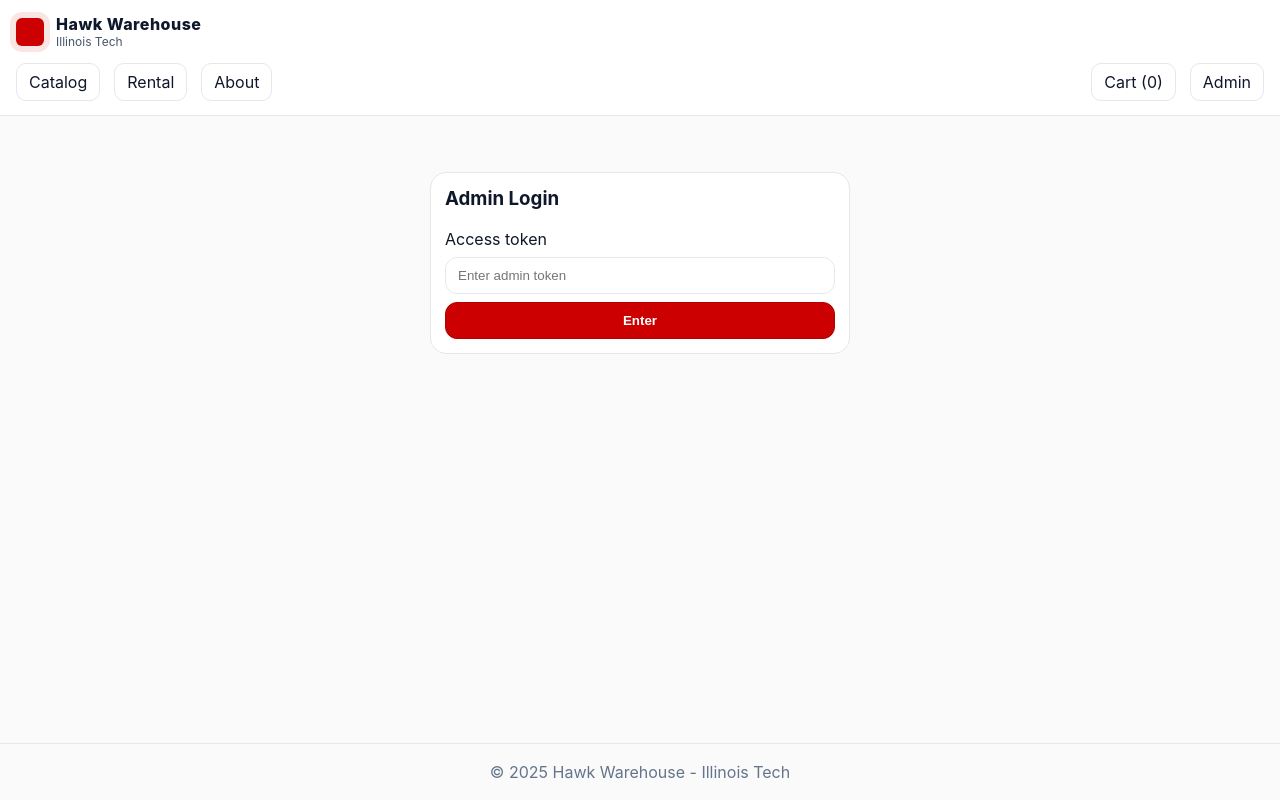
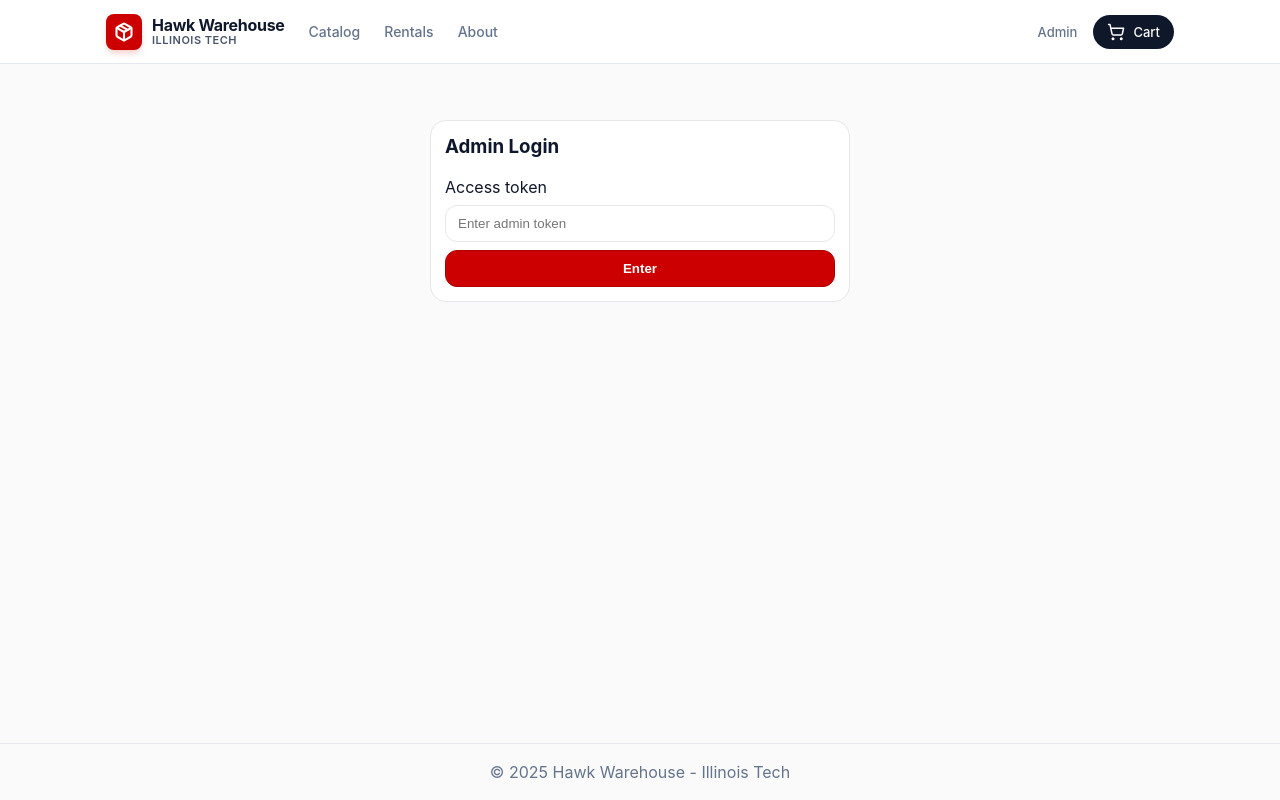
Before and after one commit to DominikFX/ITMD547-Project, a React (Vite) app in the folder hawk-warehouse/: page /admin-login in a window 1280 px wide. Built offline with nearby package versions, Linux system fonts and the light colour scheme; no server answers.

Commit message:
redesigned navigation, product detail UI

```diff
--- a/hawk-warehouse/package.json
+++ b/hawk-warehouse/package.json
@@ -13,6 +13,7 @@
     "node": ">=20.19.0"
   },
   "dependencies": {
+    "lucide-react": "^0.556.0",
     "react": "^19.1.1",
     "react-dom": "^19.1.1",
     "react-router-dom": "^7.9.4"
--- a/hawk-warehouse/src/App.tsx
+++ b/hawk-warehouse/src/App.tsx
@@ -1,31 +1,14 @@
-import { Outlet, NavLink } from 'react-router-dom'
-import { useStore } from './store'
+import { Outlet } from 'react-router-dom'
 import NavBar from './components/NavBar'
 import Footer from './components/footer'
 
 export default function App() {
-  const { state } = useStore()
-  const cartCount = state.cart.reduce((s, x) => s + x.qty, 0)
-
   return (
     <div className="hw-app">
-      <NavBar>
-        <nav className="hw-nav">
-          <NavLink to="/catalog" className="hw-link">Catalog</NavLink>
-          <NavLink to="/rental" className="hw-link">Rental</NavLink>
-          <NavLink to="/about" className="hw-link">About</NavLink>
-
-          <div style={{ flex: 1 }} />
-
-          <NavLink to="/cart" className="hw-link hw-cart">Cart ({cartCount})</NavLink>
-          <NavLink to="/admin" className="hw-link">Admin</NavLink>
-        </nav>
-      </NavBar>
-
+      <NavBar />
       <main className="hw-main">
         <Outlet />
       </main>
-
       <Footer />
     </div>
   )
--- a/hawk-warehouse/src/components/NavBar.tsx
+++ b/hawk-warehouse/src/components/NavBar.tsx
@@ -1,14 +1,48 @@
-export default function NavBar({ children }: { children?: React.ReactNode }) {
+import { NavLink, Link } from 'react-router-dom'
+import { useStore } from '../store'
+import { Package, ShoppingCart } from 'lucide-react'
+
+export default function NavBar() {
+  const { state } = useStore()
+  const cartCount = state.cart.reduce((s, x) => s + x.qty, 0)
+
   return (
-    <header className="hw-topbar">
-      <div className="hw-brand">
-        <span className="hw-logo" aria-hidden />
-        <div>
-          <div className="hw-title">Hawk Warehouse</div>
-          <div className="hw-sub">Illinois Tech</div>
+    <header className="hw-navbar">
+      <div className="hw-navbar-inner">
+
+        <Link to="/" className="hw-brand">
+          <div className="hw-logo-icon">
+            <Package size={20} strokeWidth={2.5} />
+          </div>
+          <div className="hw-brand-text">
+            <span className="hw-brand-title">Hawk Warehouse</span>
+            <span className="hw-brand-sub">Illinois Tech</span>
+          </div>
+        </Link>
+
+        <nav className="hw-menu">
+          <NavLink to="/catalog" className={({ isActive }) => `hw-nav-item ${isActive ? 'active' : ''}`}>
+            Catalog
+          </NavLink>
+          <NavLink to="/rental" className={({ isActive }) => `hw-nav-item ${isActive ? 'active' : ''}`}>
+            Rentals
+          </NavLink>
+          <NavLink to="/about" className={({ isActive }) => `hw-nav-item ${isActive ? 'active' : ''}`}>
+            About
+          </NavLink>
+        </nav>
+
+        <div className="hw-actions">
+          <NavLink to="/admin" className="hw-nav-item small">
+            Admin
+          </NavLink>
+          <NavLink to="/cart" className="hw-btn-cart">
+            <ShoppingCart size={18} />
+            <span>Cart</span>
+            {cartCount > 0 && <span className="hw-cart-count">{cartCount}</span>}
+          </NavLink>
         </div>
       </div>
-      {children}
     </header>
   )
 }
--- a/hawk-warehouse/src/pages/ProductDetail.tsx
+++ b/hawk-warehouse/src/pages/ProductDetail.tsx
@@ -1,32 +1,56 @@
-import { useParams } from 'react-router-dom'
+import { useParams, useNavigate } from 'react-router-dom'
 import { useStore } from '../store'
 import PriceTag from '../components/PriceTag'
 
 export default function ProductDetail() {
   const { id } = useParams()
+  const navigate = useNavigate()
   const { state, dispatch } = useStore()
   const p = state.inventory.find(x => x.id === id)
-  if (!p) return <div>Product not found.</div>
+
+  if (!p) return <div style={{ padding: 40, textAlign: 'center' }}>Product not found.</div>
+
   return (
-    <div className="hw-row" style={{ gap: 24, alignItems: 'flex-start', flexWrap: 'wrap' }}>
-      <img src={p.image} alt={p.name} style={{ width: 420, maxWidth: '100%', borderRadius: 16, border: '1px solid #24242a' }} />
-      <div className="hw-col" style={{ maxWidth: 520 }}>
-        <h2 style={{ margin: 0 }}>{p.name}</h2>
-        <div style={{ color: '#a1a1aa' }}>{p.category}</div>
-        <div style={{ height: 10 }} />
-        {p.type === 'catalog'
-          ? <PriceTag msrp={p.priceMsrp} sale={p.priceSale} />
-          : <div><strong>${(p.rentalRatePerDay ?? 0).toFixed(2)}/day</strong></div>}
-        <div style={{ height: 10 }} />
-        <p style={{ lineHeight: 1.5 }}>{p.description ?? 'No description provided.'}</p>
-        <div style={{ color: '#a1a1aa', fontSize: 12 }}>Stock: {p.stock}</div>
-        {p.type === 'catalog' && (
-          <div className="hw-row">
-            <button className="hw-btn" disabled={p.stock <= 0}
-              onClick={() => dispatch({ type: 'ADD_TO_CART', productId: p.id, qty: 1 })}
-            >Add to cart</button>
+    <div className="hw-detail-container">
+      <div>
+        <button onClick={() => navigate(-1)} className="hw-btn ghost hw-btn-back">
+          ← Back
+        </button>
+      </div>
+      <div className="hw-detail-grid">
+        <div className="hw-detail-image-col">
+          <img src={p.image} alt={p.name} className="hw-detail-image" />
+        </div>
+        <div className="hw-detail-info-col">
+          <h1 className="hw-detail-title">{p.name}</h1>
+          <div className="hw-detail-category">{p.category}</div>
+          <div className="spacer" />
+          {p.type === 'catalog'
+            ? <div className="hw-detail-price"><PriceTag msrp={p.priceMsrp} sale={p.priceSale} /></div>
+            : <div className="hw-detail-price">${(p.rentalRatePerDay ?? 0).toFixed(2)}<span className="hw-detail-rate-suffix">/day</span></div>}
+
+          <div className="spacer" />
+          <p className="hw-detail-desc">
+            {p.description ?? 'No description provided.'}
+          </p>
+          <div className="spacer" />
+          <div className="hw-detail-stock">
+            Availability: {p.stock > 0
+              ? <span className="hw-stock-ok">{p.stock} in stock</span>
+              : <span className="hw-stock-low">Out of stock</span>}
           </div>
-        )}
+
+          {p.type === 'catalog' && (
+            <div className="hw-row">
+              <button
+                className="hw-btn hw-btn-add"
+                disabled={p.stock <= 0}
+                onClick={() => dispatch({ type: 'ADD_TO_CART', productId: p.id, qty: 1 })}>
+                Add to Cart
+              </button>
+            </div>
+          )}
+        </div>
       </div>
     </div>
   )
--- a/hawk-warehouse/src/theme.css
+++ b/hawk-warehouse/src/theme.css
@@ -27,6 +27,7 @@ body {
   font-family: Inter, system-ui, -apple-system, Segoe UI, Roboto, Ubuntu, Cantarell, 'Helvetica Neue', Arial, 'Noto Sans';
   background: #fafafa;
   color: var(--text);
+  -webkit-font-smoothing: antialiased;
 }
 
 a {
@@ -48,61 +49,136 @@ a {
   flex: 1
 }
 
-.hw-topbar {
-  border-bottom: 1px solid #e5e7eb;
-  background: linear-gradient(0deg, #fff, #fff);
+.hw-navbar {
   position: sticky;
   top: 0;
-  z-index: 20;
+  z-index: 100;
+  background: rgba(255, 255, 255, 0.9);
+  backdrop-filter: blur(12px);
+  border-bottom: 1px solid #e2e8f0;
+  height: 64px;
+  display: flex;
+  align-items: center;
+}
+
+.hw-navbar-inner {
+  width: 100%;
+  max-width: 1100px;
+  margin: 0 auto;
+  padding: 0 16px;
+  display: flex;
+  align-items: center;
+  justify-content: space-between;
+  gap: 24px;
 }
 
 .hw-brand {
   display: flex;
   align-items: center;
-  gap: 12px;
-  padding: 14px 16px;
+  gap: 10px;
+  text-decoration: none;
+  color: var(--text);
 }
 
-.hw-logo {
-  width: 28px;
-  height: 28px;
-  border-radius: 6px;
+.hw-logo-icon {
+  width: 36px;
+  height: 36px;
   background: var(--iit-red);
-  box-shadow: 0 0 0 6px rgba(204, 0, 0, 0.10);
-  display: inline-block;
+  color: white;
+  border-radius: 8px;
+  display: flex;
+  align-items: center;
+  justify-content: center;
+  box-shadow: 0 4px 6px -1px rgba(204, 0, 0, 0.2);
 }
 
-.hw-title {
-  font-weight: 800;
-  letter-spacing: 0.5px
+.hw-brand-text {
+  display: flex;
+  flex-direction: column;
+  line-height: 1.1;
 }
 
-.hw-sub {
-  color: var(--muted);
-  font-size: 12px
+.hw-brand-title {
+  font-weight: 700;
+  font-size: 16px;
+  letter-spacing: -0.3px;
 }
 
-.hw-nav {
-  display: flex;
-  gap: 14px;
-  padding: 0 16px 14px;
-  flex-wrap: wrap
+.hw-brand-sub {
+  font-size: 11px;
+  color: var(--muted);
+  text-transform: uppercase;
+  font-weight: 600;
+  letter-spacing: 0.5px;
 }
 
-.hw-link {
-  padding: 8px 12px;
-  border-radius: 10px;
-  background: #ffffff;
-  border: 1px solid #e5e7eb;
+.hw-menu {
+  display: flex;
+  gap: 24px;
+  align-items: center;
 }
 
-.hw-link.active {
-  border-color: var(--iit-red);
-  box-shadow: 0 0 0 3px var(--ring)
+.hw-nav-item {
+  font-size: 14px;
+  font-weight: 500;
+  color: #64748b;
+  padding: 4px 0;
+  position: relative;
 }
 
-.hw-cart {
-  margin-left: auto
+.hw-nav-item:hover {
+  color: var(--text);
+}
+
+.hw-nav-item.active {
+  color: var(--iit-red);
+  font-weight: 600;
+}
+
+.hw-nav-item.small {
+  font-size: 13px;
+}
+
+.hw-actions {
+  display: flex;
+  align-items: center;
+  gap: 16px;
+  margin-left: auto;
+}
+
+.hw-btn-cart {
+  display: flex;
+  align-items: center;
+  gap: 8px;
+  background: var(--text);
+  color: white;
+  padding: 8px 14px;
+  border-radius: 999px;
+  font-size: 13px;
+  font-weight: 500;
+}
+
+.hw-btn-cart:hover {
+  background: black;
+  transform: translateY(-1px);
+}
+
+.hw-btn-cart:active {
+  transform: translateY(0);
+}
+
+.hw-cart-count {
+  background: var(--iit-red);
+  color: white;
+  font-size: 11px;
+  font-weight: 700;
+  height: 18px;
+  min-width: 18px;
+  border-radius: 9px;
+  display: flex;
+  align-items: center;
+  justify-content: center;
+  padding: 0 4px;
 }
 
 .hw-grid {
@@ -152,16 +228,29 @@ a {
   cursor: pointer;
 }
 
+.hw-btn:hover {
+  background: var(--iit-red-600);
+}
+
 .hw-btn.secondary {
   background: #ffffff;
   border-color: #e5e7eb;
-  color: #0f172a
+  color: #0f172a;
+}
+
+.hw-btn.secondary:hover {
+  background: #f8fafc;
+  border-color: #cbd5e1;
 }
 
 .hw-btn.ghost {
   background: transparent;
-  border: 1px dashed #e5e7eb;
-  color: #0f172a
+  border: 2px solid #e5e7eb;
+  color: #0f172a;
+}
+
+.hw-btn.ghost:hover {
+  border-color: #94a3b8;
 }
 
 .hw-btn:focus {
@@ -194,7 +283,15 @@ a {
   border: 1px solid #e5e7eb;
   color: var(--text);
   padding: 10px 12px;
-  border-radius: 12px
+  border-radius: 12px;
+}
+
+.hw-input:focus,
+.hw-select:focus,
+.hw-textarea:focus {
+  outline: none;
+  border-color: var(--iit-red);
+  box-shadow: 0 0 0 3px var(--ring);
 }
 
 .hw-textarea {
@@ -306,8 +403,162 @@ a {
   padding: 40px;
 }
 
+.hw-success-bubble {
+  background: #ecfdf5;
+  color: var(--ok);
+  width: 72px;
+  height: 72px;
+  border-radius: 50%;
+  display: flex;
+  align-items: center;
+  justify-content: center;
+  font-size: 32px;
+  border: 1px solid #a7f3d0;
+}
+
 .hw-text-muted {
   color: var(--muted);
   line-height: 1.6;
   margin: 0;
 }
+
+.hw-subnav {
+  display: flex;
+  gap: 8px;
+  margin-bottom: 24px;
+  border-bottom: 1px solid #e2e8f0;
+  padding-bottom: 16px;
+  overflow-x: auto;
+}
+
+.hw-tab {
+  padding: 8px 16px;
+  border-radius: 8px;
+  font-size: 14px;
+  font-weight: 600;
+  color: var(--muted);
+  background: transparent;
+  border: 1px solid transparent;
+  white-space: nowrap;
+}
+
+.hw-tab:hover {
+  background: #f1f5f9;
+  color: var(--text);
+}
+
+.hw-tab.active {
+  background: white;
+  color: var(--iit-red);
+  border-color: #e2e8f0;
+  box-shadow: 0 1px 2px rgba(0, 0, 0, 0.05);
+}
+
+.hw-detail-container {
+  gap: 24px;
+  display: flex;
+  flex-direction: column;
+}
+
+.hw-detail-grid {
+  display: flex;
+  gap: 32px;
+  align-items: flex-start;
+  flex-wrap: wrap;
+}
+
+.hw-detail-image-col {
+  flex: 1 1 400px;
+  max-width: 600px;
+}
+
+.hw-detail-image {
+  width: 100%;
+  border-radius: 16px;
+  border: 1px solid #e2e8f0;
+  background: white;
+  padding: 12px;
+  object-fit: contain;
+  max-height: 500px;
+}
+
+.hw-detail-info-col {
+  flex: 1 1 300px;
+  display: flex;
+  flex-direction: column;
+}
+
+.hw-detail-title {
+  margin: 0;
+  font-size: 32px;
+  letter-spacing: -0.5px;
+  line-height: 1.2;
+}
+
+.hw-detail-category {
+  color: #64748b;
+  font-weight: 600;
+  font-size: 14px;
+  text-transform: uppercase;
+  letter-spacing: 0.5px;
+}
+
+.hw-detail-price {
+  font-size: 24px;
+  font-weight: 700;
+}
+
+.hw-detail-rate-suffix {
+  font-size: 16px;
+  font-weight: 500;
+  color: #64748b;
+}
+
+.hw-detail-desc {
+  line-height: 1.6;
+  color: #334155;
+  font-size: 16px;
+  margin: 0;
+}
+
+.hw-detail-stock {
+  font-size: 13px;
+  color: #94a3b8;
+  margin-bottom: 16px;
+}
+
+.hw-stock-ok {
+  color: var(--ok);
+  font-weight: 600;
+}
+
+.hw-stock-low {
+  color: var(--danger);
+  font-weight: 600;
+}
+
+.hw-btn-add {
+  width: 100%;
+  justify-content: center;
+  font-size: 16px;
+  padding: 12px;
+}
+
+.hw-btn-back {
+  padding: 8px 16px;
+  font-size: 14px;
+}
+
+body.hw-admin-mode {
+  background-color: #f1f5f9;
+}
+
+@media (max-width: 640px) {
+  .hw-menu {
+    display: none;
+  }
+}
+
+.spacer {
+  height: 16;
+}
```
Also changed, not shown: hawk-warehouse/src/pages/admin/AdminDashboard.tsx (+16 -4 lines), 1 other file (tests, documents, lock files or other folders).
